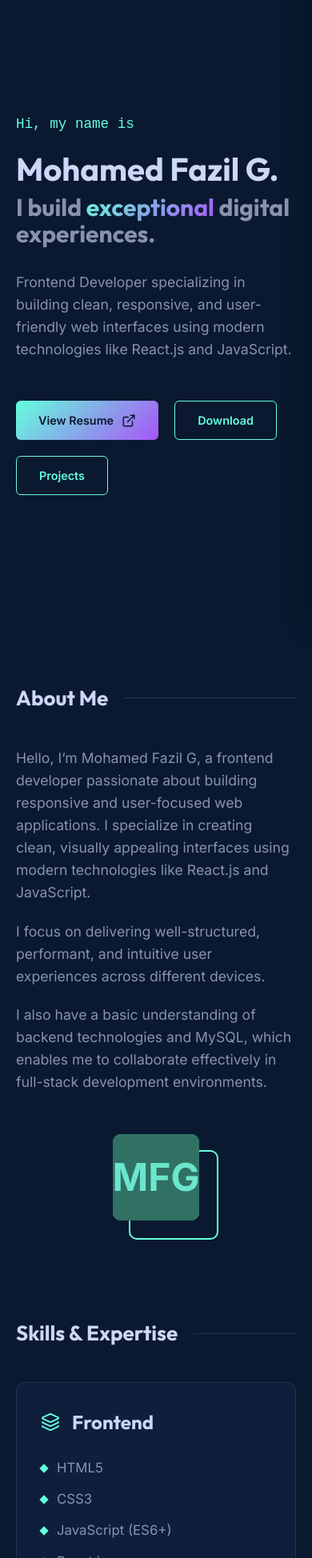
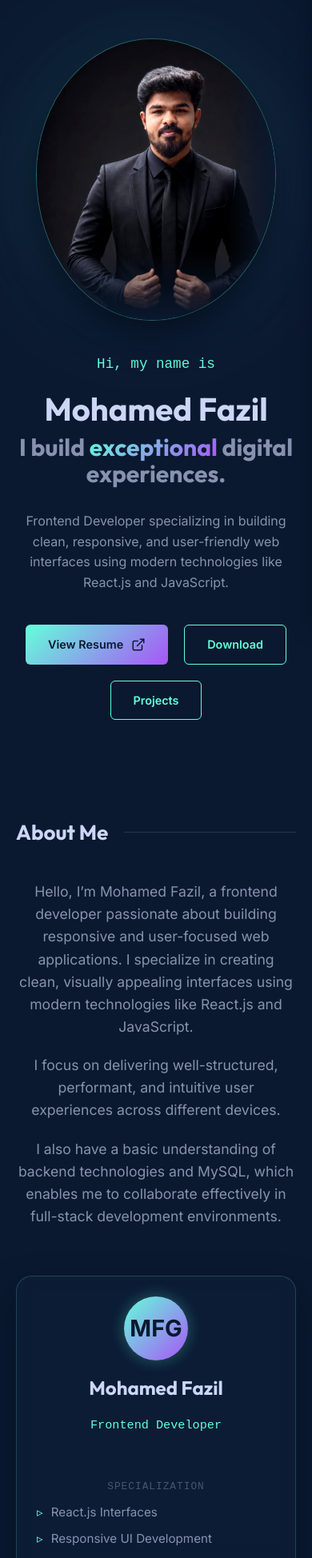
Before and after one commit to Mohamedfazil2004/Portfolio, a React (Vite) app: page / in a window 390 px wide. Shown: the part 52-2000 px from the top of the page at 80% size. Built offline with nearby package versions, Linux system fonts and the light colour scheme.

Commit message:
Enhance hero, about, experience sections with personal photo, identity card, and company logo; improve mobile responsiveness and branding

```diff
--- a/src/App.jsx
+++ b/src/App.jsx
@@ -48,17 +48,47 @@ const App = () => {
             }}
           >
             <motion.div
-              initial={{ scale: 0.8, opacity: 0 }}
-              animate={{ scale: 1, opacity: 1 }}
-              transition={{ duration: 0.5, repeat: Infinity, repeatType: "reverse" }}
               style={{
-                fontSize: '3rem',
-                fontWeight: 'bold',
+                fontSize: 'clamp(1rem, 4vw, 2rem)',
+                fontWeight: '600',
                 color: '#64ffda',
-                fontFamily: 'Outfit, sans-serif'
+                fontFamily: 'monospace',
+                display: 'flex',
+                alignItems: 'center',
+                gap: '5px'
               }}
             >
-              M
+              <motion.div
+                style={{ display: 'flex', flexWrap: 'wrap', justifyContent: 'center' }}
+                initial="hidden"
+                animate="visible"
+              >
+                {"Mohamed Fazil | Portfolio".split("").map((char, index) => (
+                  <motion.span
+                    key={index}
+                    variants={{
+                      hidden: { opacity: 0, display: 'none' },
+                      visible: { opacity: 1, display: 'inline' }
+                    }}
+                    transition={{
+                      duration: 0.05,
+                      delay: 0.3 + index * 0.05
+                    }}
+                  >
+                    {char === " " ? "\u00A0" : char}
+                  </motion.span>
+                ))}
+              </motion.div>
+              <motion.span
+                animate={{ opacity: [0, 1, 0] }}
+                transition={{ duration: 0.8, repeat: Infinity, ease: "linear" }}
+                style={{
+                  width: '3px',
+                  height: '1.2em',
+                  background: '#a855f7',
+                  marginLeft: '2px'
+                }}
+              />
             </motion.div>
           </motion.div>
         ) : (
--- a/src/components.css
+++ b/src/components.css
@@ -84,8 +84,17 @@
   padding-top: var(--nav-height);
 }
 
+.hero-container {
+  display: flex;
+  align-items: center;
+  justify-content: space-between;
+  gap: 50px;
+  width: 100%;
+}
+
 .hero-content {
-  max-width: 800px;
+  flex: 1.2;
+  max-width: 700px;
 }
 
 .intro-text {
@@ -119,117 +128,243 @@
   flex-wrap: wrap;
 }
 
-.social-sidebar {
-  position: fixed;
-  bottom: 0;
-  left: 40px;
+/* Image Integration Styles */
+.hero-image-wrapper {
+  flex: 0.8;
   display: flex;
-  flex-direction: column;
+  justify-content: center;
   align-items: center;
-  gap: 20px;
-  z-index: 10;
+  position: relative;
 }
 
-.social-sidebar a {
-  padding: 10px;
-  color: var(--text-secondary);
+.hero-image-container {
+  position: relative;
+  width: 100%;
+  max-width: 500px;
+  aspect-ratio: 0.85;
+  display: flex;
+  justify-content: center;
+  align-items: center;
 }
 
-.social-sidebar a:hover {
-  color: var(--accent-cyan);
-  transform: translateY(-3px);
+.image-mask {
+  position: relative;
+  width: 100%;
+  height: 100%;
+  border-radius: 30% 30% 20% 20%;
+  overflow: hidden;
+  background: rgba(17, 34, 64, 0.4);
+  backdrop-filter: blur(8px);
+  border: 1px solid rgba(100, 255, 218, 0.3);
+  box-shadow: 0 20px 40px rgba(2, 12, 27, 0.8);
+  transition: var(--transition);
+  z-index: 2;
+  animation: blob-morph 10s ease-in-out infinite alternate;
 }
 
-.social-sidebar .line {
-  width: 1px;
-  height: 90px;
-  background-color: var(--text-secondary);
+@keyframes blob-morph {
+  0% { border-radius: 40% 60% 60% 40% / 40% 40% 60% 60%; }
+  100% { border-radius: 60% 40% 40% 60% / 60% 60% 40% 40%; }
+}
+
+.hero-photo {
+  width: 100%;
+  height: 100%;
+  object-fit: cover;
+  object-position: center 15%;
+  transition: var(--transition);
+  filter: brightness(1.1) contrast(1.05);
+}
+
+.hero-image-container:hover .hero-photo {
+  transform: scale(1.1);
+}
+
+.image-overlay {
+  position: absolute;
+  top: 0;
+  left: 0;
+  width: 100%;
+  height: 100%;
+  background: linear-gradient(to bottom, transparent 75%, var(--bg-primary) 100%),
+              linear-gradient(to right, transparent 80%, var(--bg-primary) 100%);
+  pointer-events: none;
+}
+
+.image-glow {
+  position: absolute;
+  width: 120%;
+  height: 120%;
+  background: radial-gradient(circle, rgba(100, 255, 218, 0.15) 0%, transparent 70%);
+  z-index: 1;
+  filter: blur(40px);
+  animation: glow-pulse 4s ease-in-out infinite alternate;
+}
+
+@keyframes glow-pulse {
+  from { opacity: 0.5; transform: scale(0.9); }
+  to { opacity: 1; transform: scale(1.1); }
+}
+
+.image-blob {
+  position: absolute;
+  width: 100%;
+  height: 100%;
+  background: linear-gradient(135deg, var(--accent-cyan), var(--accent-purple));
+  opacity: 0.1;
+  border-radius: 50%;
+  filter: blur(80px);
+  z-index: 0;
 }
 
 /* About Styles */
 .about-content {
   display: grid;
-  grid-template-columns: 3fr 2fr;
-  gap: 50px;
-  align-items: flex-start;
+  grid-template-columns: minmax(0, 1.3fr) minmax(0, 0.9fr);
+  gap: 32px;
+  align-items: center;
+  width: 100%;
+}
+
+.about-text {
+  width: 100%;
 }
 
 .about-text p {
   font-size: 1.1rem;
   color: var(--text-secondary);
+  margin-bottom: 20px;
 }
 
 .about-text b {
   color: var(--accent-cyan);
 }
 
-.about-image {
-  position: relative;
-  max-width: 300px;
-  margin: 0 auto;
+.about-identity {
+  display: flex;
+  justify-content: flex-start;
+  align-items: center;
+  width: 100%;
 }
 
-.img-wrapper {
-  position: relative;
+.identity-card {
   width: 100%;
-  border-radius: 10px;
-  overflow: hidden;
-  background-color: var(--accent-cyan);
+  max-width: 400px;
+  padding: 35px;
+  border-radius: 20px;
+  border: 1px solid rgba(100, 255, 218, 0.2);
+  box-shadow: 0 20px 40px rgba(2, 12, 27, 0.5);
+  display: flex;
+  flex-direction: column;
+  gap: 30px;
+  background: rgba(17, 34, 64, 0.4);
 }
 
-.img-placeholder {
-  width: 100%;
-  aspect-ratio: 1;
+.card-header {
+  text-align: center;
+  display: flex;
+  flex-direction: column;
+  align-items: center;
+  gap: 15px;
+}
+
+.avatar-circle {
+  width: 80px;
+  height: 80px;
+  background: linear-gradient(135deg, var(--accent-cyan), var(--accent-purple));
+  border-radius: 50%;
   display: flex;
   justify-content: center;
   align-items: center;
-  background: var(--bg-tertiary);
-  color: var(--accent-cyan);
-  font-size: 3rem;
+  font-size: 1.8rem;
   font-weight: 700;
-  mix-blend-mode: multiply;
-  filter: grayscale(100%) contrast(1);
-  transition: var(--transition);
+  color: var(--bg-primary);
+  box-shadow: 0 0 20px rgba(100, 255, 218, 0.3);
 }
 
-.img-overlay {
+.card-header h3 {
+  font-size: 1.4rem;
+  margin: 0;
+}
+
+.card-header .role {
+  color: var(--accent-cyan);
+  font-family: monospace;
+  font-size: 0.95rem;
+}
+
+.card-content {
+  display: flex;
+  flex-direction: column;
+  gap: 25px;
+}
+
+.info-group label {
+  display: block;
+  font-family: monospace;
+  color: var(--text-muted);
+  font-size: 0.8rem;
+  text-transform: uppercase;
+  margin-bottom: 10px;
+  letter-spacing: 1px;
+}
+
+.info-group ul {
+  list-style: none;
+  display: flex;
+  flex-direction: column;
+  gap: 8px;
+}
+
+.info-group li {
+  font-size: 0.95rem;
+  color: var(--text-secondary);
+  display: flex;
+  align-items: center;
+  gap: 10px;
+}
+
+.info-group li::before {
+  content: "▹";
+  color: var(--accent-cyan);
+}
+
+.status-badge {
+  display: inline-flex;
+  align-items: center;
+  gap: 12px;
+  padding: 8px 16px;
+  background: rgba(100, 255, 218, 0.1);
+  border: 1px solid rgba(100, 255, 218, 0.2);
+  border-radius: 30px;
+  color: var(--accent-cyan);
+  font-size: 0.85rem;
+  font-weight: 500;
+}
+
+.pulse-dot {
+  width: 8px;
+  height: 8px;
+  background-color: var(--accent-cyan);
+  border-radius: 50%;
+  position: relative;
+}
+
+.pulse-dot::after {
+  content: "";
   position: absolute;
   top: 0;
   left: 0;
   width: 100%;
   height: 100%;
   background-color: var(--accent-cyan);
-  mix-blend-mode: screen;
-  opacity: 0.3;
-  transition: var(--transition);
+  border-radius: 50%;
+  animation: pulse 2s infinite;
 }
 
-.about-image:hover .img-placeholder {
-  filter: none;
-  mix-blend-mode: normal;
-}
-
-.about-image:hover .img-overlay {
-  opacity: 0;
-}
-
-.about-image::after {
-  content: "";
-  display: block;
-  position: absolute;
-  width: 100%;
-  height: 100%;
-  border: 2px solid var(--accent-cyan);
-  top: 20px;
-  left: 20px;
-  z-index: -1;
-  border-radius: 10px;
-  transition: var(--transition);
-}
-
-.about-image:hover::after {
-  top: 15px;
-  left: 15px;
+@keyframes pulse {
+  0% { transform: scale(1); opacity: 1; }
+  100% { transform: scale(3); opacity: 0; }
 }
 
 /* Skills Styles */
@@ -388,11 +523,17 @@
 }
 
 /* Experience Styles */
+.experience-wrapper {
+  display: grid;
+  grid-template-columns: 1fr 1fr;
+  gap: 50px;
+  align-items: center;
+}
+
 .experience-inner {
   display: flex;
   gap: 30px;
-  min-height: 300px;
-  max-width: 700px;
+  min-height: 350px;
 }
 
 .tab-list {
@@ -469,6 +610,72 @@
   position: absolute;
   left: 0;
   color: var(--accent-cyan);
+}
+
+/* Experience Visuals */
+.experience-visuals {
+  display: flex;
+  flex-direction: column;
+  align-items: center;
+  gap: 40px;
+}
+
+.company-logo-card {
+  width: 280px;
+  padding: 30px;
+  text-align: center;
+  position: relative;
+  overflow: hidden;
+  display: flex;
+  flex-direction: column;
+  align-items: center;
+  gap: 15px;
+}
+
+.company-logo {
+  width: 120px;
+  height: 120px;
+  object-fit: contain;
+  border-radius: 12px;
+  background: white;
+  padding: 10px;
+  box-shadow: 0 10px 30px rgba(0, 0, 0, 0.3);
+}
+
+.logo-glow {
+  position: absolute;
+  top: 0;
+  left: 0;
+  width: 100%;
+  height: 100%;
+  background: radial-gradient(circle at center, rgba(100, 255, 218, 0.1) 0%, transparent 70%);
+  pointer-events: none;
+}
+
+.tech-stack-grid {
+  display: grid;
+  grid-template-columns: repeat(3, 1fr);
+  gap: 20px;
+  width: 100%;
+  max-width: 350px;
+}
+
+.tech-item {
+  display: flex;
+  flex-direction: column;
+  align-items: center;
+  gap: 8px;
+  color: var(--text-secondary);
+  transition: var(--transition);
+}
+
+.tech-icon {
+  font-size: 1.8rem;
+}
+
+.tech-name {
+  font-size: 0.75rem;
+  font-family: monospace;
 }
 
 /* Contact Styles */
@@ -578,31 +785,88 @@
     font-size: 1.2rem;
     display: block;
   }
-  .social-sidebar {
-    display: none;
+  .hero-container {
+    flex-direction: column-reverse;
+    text-align: center;
+    gap: 40px;
+    padding-top: 20px;
+  }
+  .hero-content {
+    flex: 1;
+  }
+  .hero-description {
+    margin: 0 auto 40px;
+    font-size: 1rem;
+  }
+  .hero-ctas {
+    justify-content: center;
+  }
+  .hero-image-wrapper {
+    flex: 1;
+    width: 100%;
+    max-width: 300px;
+    margin: 0 auto;
   }
   .about-content {
     grid-template-columns: 1fr;
+    gap: 40px;
+    text-align: center;
+  }
+  .about-identity {
+    justify-content: center;
+  }
+  .identity-card {
+    padding: 25px;
   }
   .project-featured {
-    grid-template-columns: 1fr;
-    display: block;
+    display: flex;
+    flex-direction: column;
+    background: var(--bg-secondary);
+    border-radius: 12px;
+    overflow: hidden;
+    margin-bottom: 40px;
   }
   .project-content {
-    padding: 40px 40px 30px;
-    z-index: 5;
+    padding: 30px 20px;
+    order: 2;
     text-align: left !important;
   }
+  .project-description {
+    padding: 0;
+    background: transparent;
+    box-shadow: none;
+    margin: 20px 0;
+  }
+  .project-tech-list {
+    justify-content: flex-start !important;
+  }
+  .project-links {
+    justify-content: flex-start !important;
+  }
   .project-image {
-    height: 400px;
-    opacity: 0.25;
-    grid-column: 1 / -1;
+    order: 1;
+    height: 250px;
+    width: 100%;
+    opacity: 1 !important;
+    border-radius: 0;
+  }
+  .project-image img {
+    filter: none !important;
+    mix-blend-mode: normal !important;
   }
   .experience-inner {
     flex-direction: column;
   }
+  .experience-wrapper {
+    grid-template-columns: 1fr;
+    gap: 40px;
+  }
+  .experience-visuals {
+    margin-top: 20px;
+  }
   .contact-grid {
     grid-template-columns: 1fr;
+    gap: 40px;
   }
 }
 
--- a/src/components/About.jsx
+++ b/src/components/About.jsx
@@ -16,14 +16,13 @@ const About = () => {
             viewport={{ once: true }}
             transition={{ duration: 0.5 }}
           >
-            Hello, I’m Mohamed Fazil G, a frontend developer passionate about building responsive and user-focused web applications. I specialize in creating clean, visually appealing interfaces using modern technologies like React.js and JavaScript.
+            Hello, I’m Mohamed Fazil, a frontend developer passionate about building responsive and user-focused web applications. I specialize in creating clean, visually appealing interfaces using modern technologies like React.js and JavaScript.
           </motion.p>
           <motion.p
             initial={{ opacity: 0, y: 20 }}
             whileInView={{ opacity: 1, y: 0 }}
             viewport={{ once: true }}
             transition={{ duration: 0.5, delay: 0.2 }}
-            style={{marginTop: '20px'}}
           >
             I focus on delivering well-structured, performant, and intuitive user experiences across different devices.
           </motion.p>
@@ -32,26 +31,48 @@ const About = () => {
             whileInView={{ opacity: 1, y: 0 }}
             viewport={{ once: true }}
             transition={{ duration: 0.5, delay: 0.3 }}
-            style={{marginTop: '20px'}}
           >
             I also have a basic understanding of backend technologies and MySQL, which enables me to collaborate effectively in full-stack development environments.
           </motion.p>
         </div>
 
         <motion.div
-          className="about-image"
-          initial={{ opacity: 0, scale: 0.9 }}
-          whileInView={{ opacity: 1, scale: 1 }}
+          className="about-identity"
+          initial={{ opacity: 0, x: 20 }}
+          whileInView={{ opacity: 1, x: 0 }}
           viewport={{ once: true }}
-          transition={{ duration: 0.5 }}
+          transition={{ duration: 0.5, delay: 0.4 }}
         >
-          <div className="img-wrapper">
-            {/* Placeholder for professional photo */}
-            <div className="img-placeholder">
-              <span>MFG</span>
+          <motion.div
+            className="identity-card glass"
+            whileHover={{ scale: 1.03, y: -5 }}
+            transition={{ type: "spring", stiffness: 300 }}
+          >
+            <div className="card-header">
+              <div className="avatar-circle">MFG</div>
+              <h3>Mohamed Fazil</h3>
+              <p className="role">Frontend Developer</p>
             </div>
-            <div className="img-overlay"></div>
-          </div>
+
+            <div className="card-content">
+              <div className="info-group">
+                <label>Specialization</label>
+                <ul>
+                  <li>React.js Interfaces</li>
+                  <li>Responsive UI Development</li>
+                  <li>Clean Code Practices</li>
+                </ul>
+              </div>
+
+              <div className="info-group">
+                <label>Status</label>
+                <div className="status-badge">
+                  <span className="pulse-dot"></span>
+                  Open to Internship Opportunities
+                </div>
+              </div>
+            </div>
+          </motion.div>
         </motion.div>
       </div>
 
--- a/src/components/Contact.jsx
+++ b/src/components/Contact.jsx
@@ -171,7 +171,7 @@ const Contact = () => {
             >
               <CheckCircle size={32} className="text-cyan" />
               <h3>Message Sent Successfully!</h3>
-              <p>Thank you for reaching out, Mohamed Fazil G. I have received your details and will get back to you as soon as possible!</p>
+              <p>Thank you for reaching out, Mohamed Fazil. I have received your details and will get back to you as soon as possible!</p>
               <button className="btn btn-outline btn-sm" onClick={() => setFormStatus('idle')} style={{marginTop: '15px'}}>
                 Send Another Message
               </button>
--- a/src/components/Experience.jsx
+++ b/src/components/Experience.jsx
@@ -1,5 +1,8 @@
 import React, { useState } from 'react';
 import { motion } from 'framer-motion';
+import { FaHtml5, FaCss3Alt, FaBootstrap, FaJs, FaReact } from 'react-icons/fa';
+import { SiMysql } from 'react-icons/si';
+import rsLogo from '../assets/RS Logo.jpg';
 
 const Experience = () => {
   const [activeTab, setActiveTab] = useState(0);
@@ -15,6 +18,14 @@ const Experience = () => {
         "Developed responsive layouts ensuring seamless user experience across all devices.",
         "Contributed to the development of CRM/ERP interface modules, improving administrative efficiency.",
         "Collaborated with the team using GitHub for version control and project management."
+      ],
+      tech: [
+        { name: "HTML", icon: <FaHtml5 />, color: "#E34F26" },
+        { name: "CSS", icon: <FaCss3Alt />, color: "#1572B6" },
+        { name: "Bootstrap", icon: <FaBootstrap />, color: "#7952B3" },
+        { name: "JavaScript", icon: <FaJs />, color: "#F7DF1E" },
+        { name: "React.js", icon: <FaReact />, color: "#61DAFB" },
+        { name: "MySQL", icon: <SiMysql />, color: "#4479A1" }
       ]
     }
   ];
@@ -25,6 +36,7 @@ const Experience = () => {
         <h2>Where I've Worked</h2>
       </div>
 
+      <div className="experience-wrapper">
         <div className="experience-inner">
           <div className="tab-list">
             {experiences.map((exp, idx) => (
@@ -45,7 +57,7 @@ const Experience = () => {
                 <motion.div
                   key={idx}
                   className="tab-panel"
-                initial={{ opacity: 0, x: 20 }}
+                  initial={{ opacity: 0, x: -20 }}
                   animate={{ opacity: 1, x: 0 }}
                   transition={{ duration: 0.3 }}
                 >
@@ -63,6 +75,38 @@ const Experience = () => {
           </div>
         </div>
 
+        <div className="experience-visuals">
+          <motion.div
+            className="company-logo-card glass"
+            initial={{ opacity: 0, scale: 0.8 }}
+            whileInView={{ opacity: 1, scale: 1 }}
+            viewport={{ once: true }}
+            transition={{ duration: 0.5 }}
+            whileHover={{ scale: 1.05 }}
+          >
+            <div className="logo-glow"></div>
+            <img src={rsLogo} alt="Reach Skyline Logo" className="company-logo" />
+            <h3>Reach Skyline</h3>
+          </motion.div>
+
+          <div className="tech-stack-grid">
+            {experiences[activeTab].tech.map((tech, i) => (
+              <motion.div
+                key={i}
+                className="tech-item"
+                initial={{ opacity: 0, y: 20 }}
+                whileInView={{ opacity: 1, y: 0 }}
+                viewport={{ once: true }}
+                transition={{ duration: 0.3, delay: i * 0.1 }}
+                whileHover={{ y: -5, color: tech.color }}
+              >
+                <span className="tech-icon">{tech.icon}</span>
+                <span className="tech-name">{tech.name}</span>
+              </motion.div>
+            ))}
+          </div>
+        </div>
+      </div>
     </div>
   );
 };
--- a/src/components/Footer.jsx
+++ b/src/components/Footer.jsx
@@ -10,7 +10,7 @@ const Footer = () => {
       </div>
       <div className="footer-info">
         <a href="https://github.com/Mohamedfazil2004" target="_blank" rel="noreferrer">
-          Designed & Built by Mohamed Fazil G
+          Designed & Built by Mohamed Fazil
         </a>
         <p>&copy; {new Date().getFullYear()} All Rights Reserved.</p>
       </div>
--- a/src/components/Hero.jsx
+++ b/src/components/Hero.jsx
@@ -1,11 +1,13 @@
 import React from 'react';
 import { motion } from 'framer-motion';
-import { ArrowRight, ExternalLink } from 'lucide-react';
-import { FaGithub, FaLinkedin } from 'react-icons/fa';
+import { ExternalLink } from 'lucide-react';
+import { FaGithub } from 'react-icons/fa';
+import heroImg from '../assets/Hero png.jpeg';
 
 const Hero = () => {
   return (
     <section id="hero" className="hero-section">
+      <div className="hero-container">
         <div className="hero-content">
           <motion.p
             className="intro-text text-cyan"
@@ -22,7 +24,7 @@ const Hero = () => {
             animate={{ opacity: 1, y: 0 }}
             transition={{ duration: 0.5, delay: 0.9 }}
           >
-          Mohamed Fazil G.
+            Mohamed Fazil
           </motion.h1>
 
           <motion.h2
@@ -73,15 +75,21 @@ const Hero = () => {
         </div>
 
         <motion.div
-        className="social-sidebar"
-        initial={{ opacity: 0 }}
-        animate={{ opacity: 1 }}
-        transition={{ duration: 1, delay: 1.5 }}
+          className="hero-image-wrapper"
+          initial={{ opacity: 0, scale: 0.8, x: 50 }}
+          animate={{ opacity: 1, scale: 1, x: 0 }}
+          transition={{ duration: 0.8, delay: 1.2 }}
         >
-        <a href="https://github.com/Mohamedfazil2004" target="_blank" rel="noreferrer"><FaGithub size={20} /></a>
-        {/* Add Linkedin if you have one, or other links */}
-        <div className="line"></div>
+          <div className="hero-image-container">
+            <div className="image-glow"></div>
+            <div className="image-blob"></div>
+            <div className="image-mask">
+              <img src={heroImg} alt="Mohamed Fazil" className="hero-photo" />
+              <div className="image-overlay"></div>
+            </div>
+          </div>
         </motion.div>
+      </div>
 
     </section>
   );
--- a/src/components/Projects.jsx
+++ b/src/components/Projects.jsx
@@ -11,7 +11,7 @@ const Projects = () => {
     {
       title: "CRM Web Application",
       description: "A comprehensive Customer Relationship Management platform built with React.js. Features include user authentication, customer tracking, and interactive dashboards.",
-      tech: ["React.js", "Context API", "CSS3", "REST API"],
+      tech: ["React.js", "Context API", "CSS3", "Mongo DB"],
       github: "https://github.com/Mohamedfazil2004",
       image: project1,
     },
@@ -35,7 +35,7 @@ const Projects = () => {
   return (
     <div className="projects-container">
       <div className="section-title">
-        <h2>Some Things I've Built</h2>
+        <h2>Work & Contributions</h2>
       </div>
 
       <div className="projects-grid">
--- a/src/components/Skills.jsx
+++ b/src/components/Skills.jsx
@@ -17,7 +17,7 @@ const Skills = () => {
     {
       title: "Database",
       icon: <Database className="text-cyan" size={24} />,
-      skills: ["MySQL (Basic)", "REST APIs"]
+      skills: ["MySQL (Basic)", "Mongo DB"]
     }
   ];
 
```
Also changed, not shown: src/assets/Hero png.jpeg (added), src/assets/RS Logo.jpg (added). Lines whose indentation alone changed are shown as unchanged.
